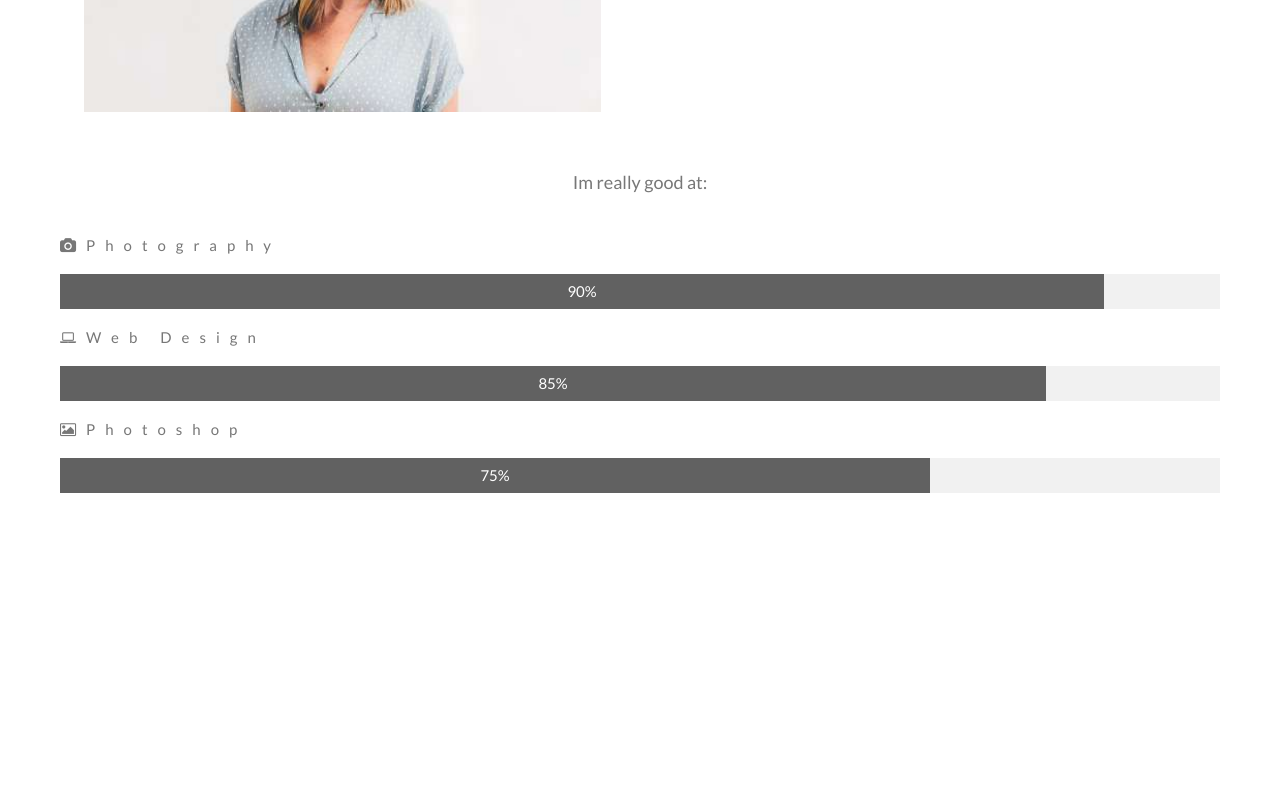
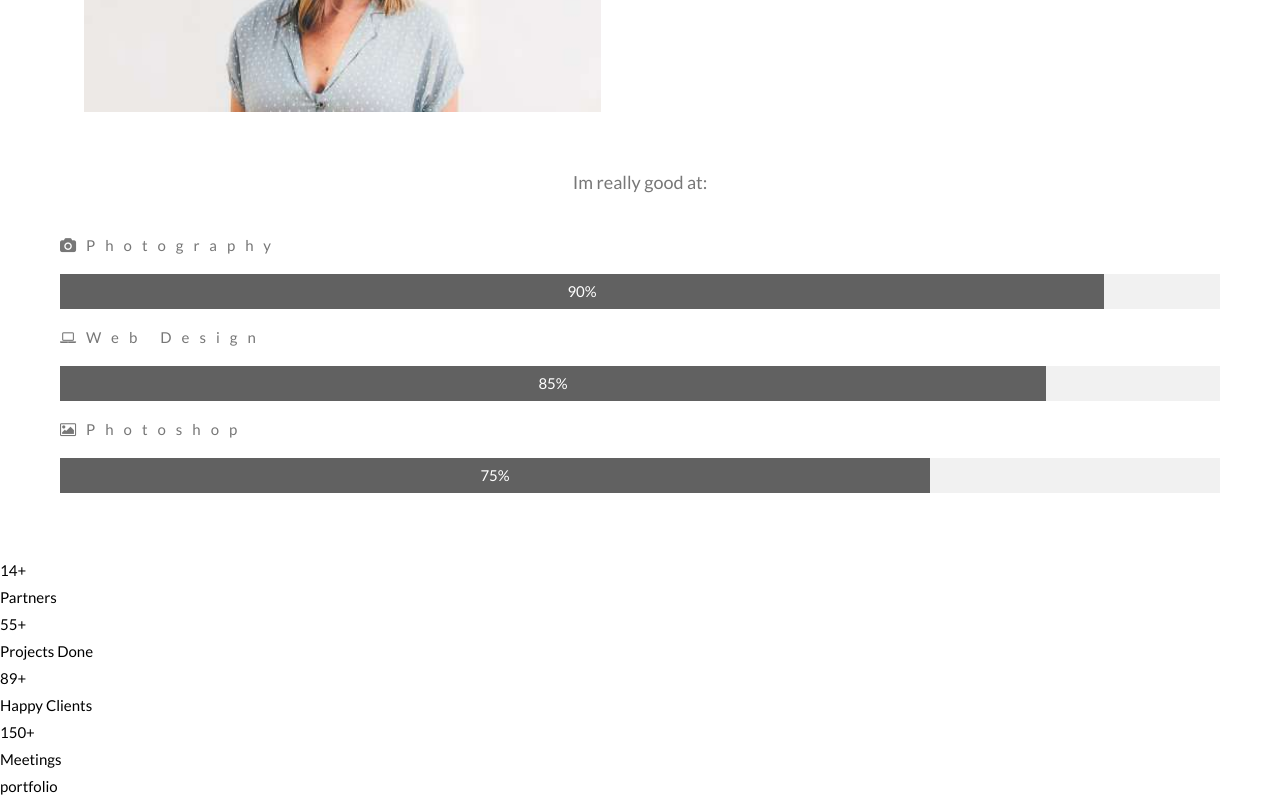
Before and after one commit to Suy4Dever/web-cv-template, a plain HTML site: page index.html in a window 1280 px wide. Shown: the part 1059-1859 px from the top of the page. Before the commit the page ends 1616 px from the top, so only its background shows below. Drawn offline with Linux system fonts and the light colour scheme.

Commit message:
add content to portfolio part

```diff
--- a/index.html
+++ b/index.html
@@ -84,6 +84,30 @@
           <div class="photoshop-real-level">75%</div>
         </div>
       </div>
+      <div class="portfolio-container">
+        <div class="portfolio-number">
+          <div class="portfolio-detail-container">
+            <p class="number-client">14+</p>
+            <p class="name-client">Partners</p>
+          </div>
+          <div class="portfolio-detail-container">
+            <p class="number-client">55+</p>
+            <p class="name-client">Projects Done</p>
+          </div>
+          <div class="portfolio-detail-container">
+            <p class="number-client">89+</p>
+            <p class="name-client">Happy Clients</p>
+          </div>
+          <div class="portfolio-detail-container">
+            <p class="number-client">150+</p>
+            <p class="name-client">Meetings</p>
+          </div>
+        </div>
+        <div class="porfolio">
+          <div class="img-pofolio"></div>
+          <p class="text-portfolio">portfolio</p>
+        </div>
+      </div>
     </article>
 
     <footer></footer>
```
Also changed, not shown: img/parallax2.jpg (added).
